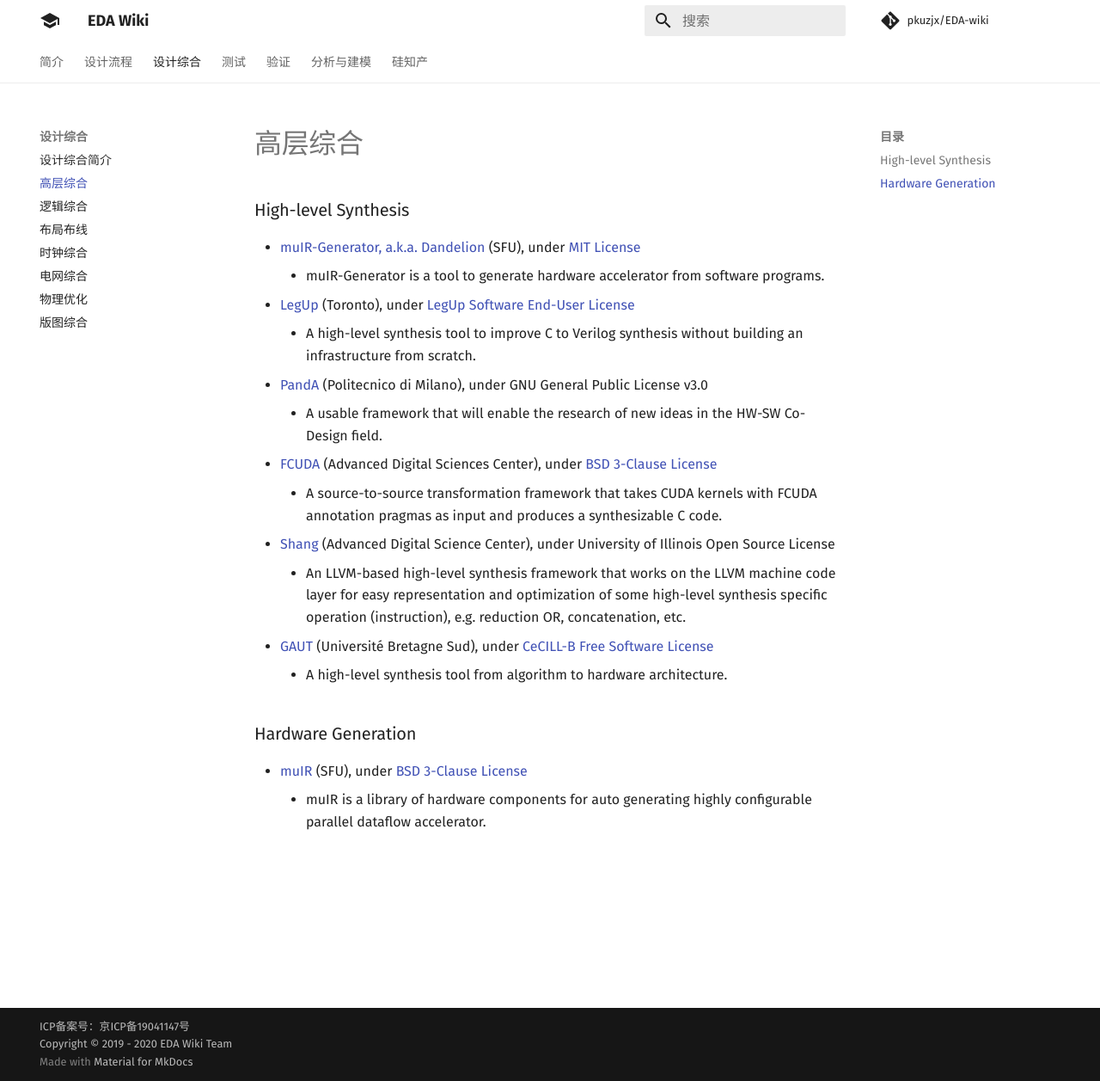
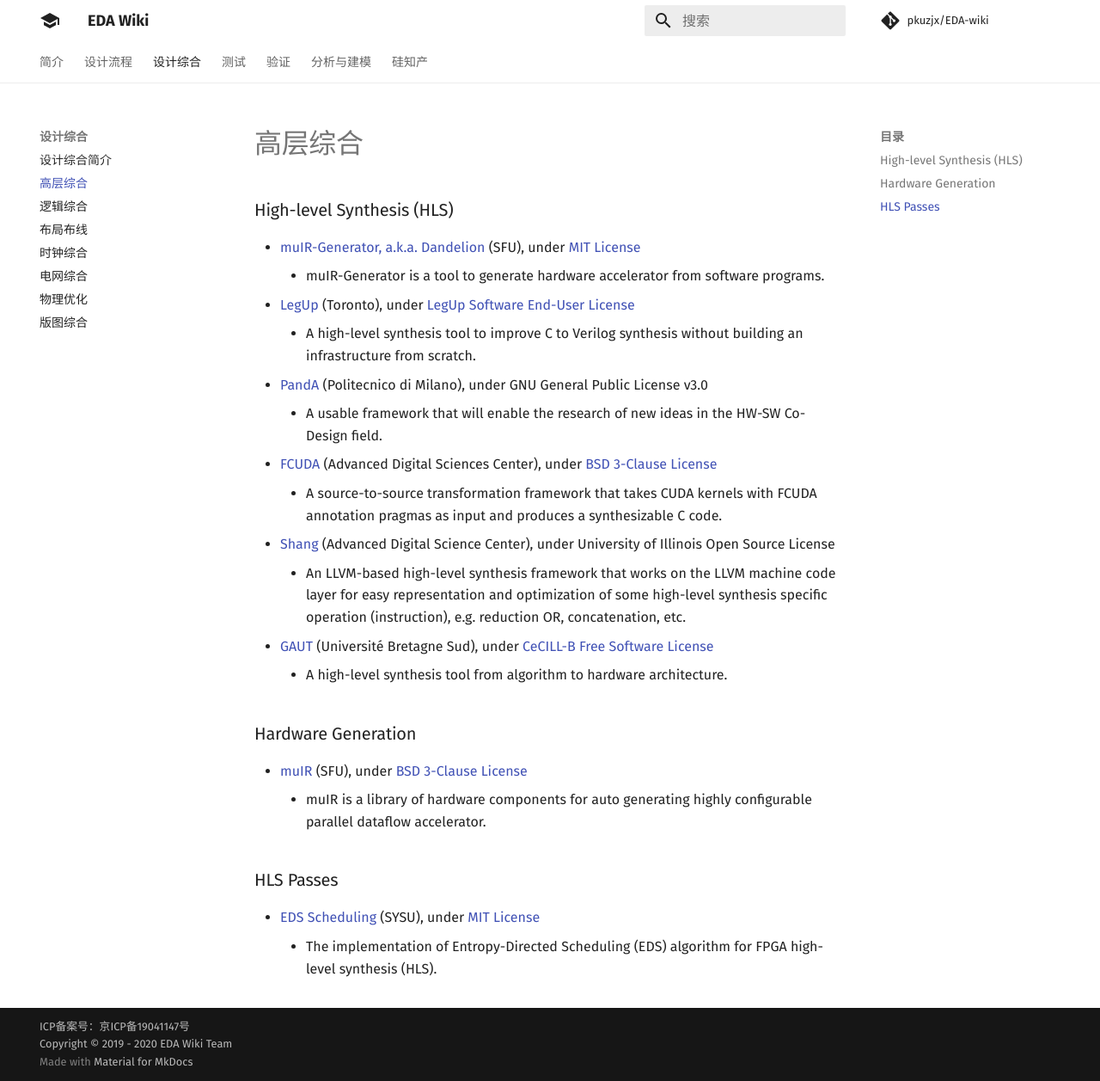
Before and after one commit to daitoto/EDA-wiki, an MkDocs documentation site: the page built from docs/synthesis/behavior.md, in a window 1280 px wide and 1257 px high. Shown: the whole window at 86% size. Built offline with MkDocs 1.6.1 and Material for MkDocs 9.7.7, drawn with Linux system fonts in a browser that asks for light colours; comment, search, counter and statistics services are not loaded.

Commit message:
Update behavior.md

```diff
--- a/docs/synthesis/behavior.md
+++ b/docs/synthesis/behavior.md
@@ -1,4 +1,4 @@
-### High-level Synthesis
+### High-level Synthesis (HLS)
 - [muIR-Generator, a.k.a. Dandelion](https://github.com/sfu-arch/muir) (SFU), under [MIT License](https://github.com/sfu-arch/muir/blob/master/LICENSE)
   - muIR-Generator is a tool to generate hardware accelerator from software programs.
 - [LegUp](http://legup.eecg.utoronto.ca/) (Toronto), under [LegUp Software End-User License](http://legup.eecg.utoronto.ca/license.php)
@@ -15,3 +15,7 @@
 ### Hardware Generation
 - [muIR](https://github.com/sfu-arch/muir-lib) (SFU), under [BSD 3-Clause License](https://github.com/sfu-arch/muir-lib/blob/master/LICENSE)
   - muIR is a library of hardware components for auto generating highly configurable parallel dataflow accelerator.
+
+### HLS Passes
+- [EDS Scheduling](https://github.com/chhzh123/Entropy-directed-scheduling) (SYSU), under [MIT License](https://github.com/chhzh123/Entropy-directed-scheduling/blob/master/LICENSE)
+  - The implementation of Entropy-Directed Scheduling (EDS) algorithm for FPGA high-level synthesis (HLS).
```
